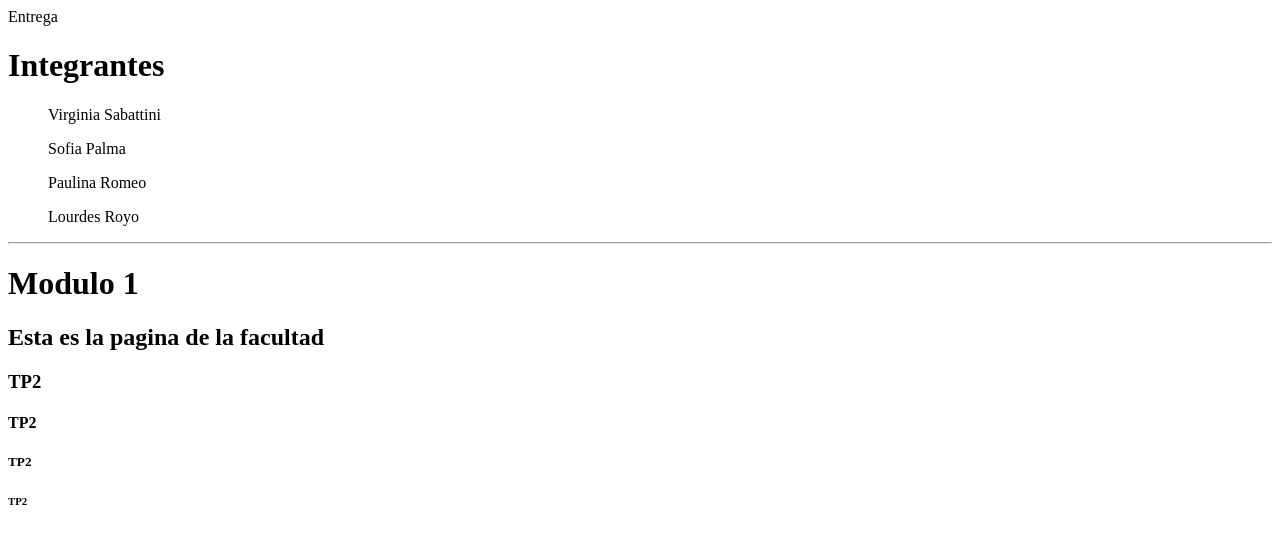
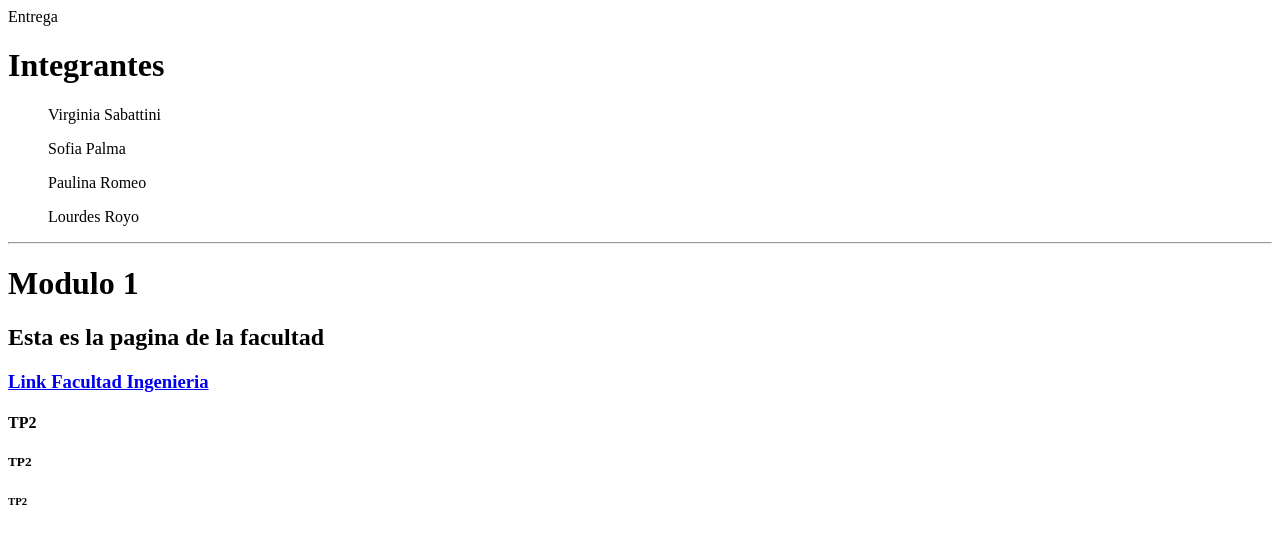
Before and after one commit to vslp2022/Entregas, a plain HTML site: page index.html in a window 1280 px wide. Drawn offline with Linux system fonts and the light colour scheme.

Commit message:
Update index.html

```diff
--- a/index.html
+++ b/index.html
@@ -22,7 +22,7 @@ Modulo 1
 Esta es la pagina de la facultad
 </h2>
 <h3>
-TP2
+  <a href="https://ingenieria.uncuyo.edu.ar/"> Link Facultad Ingenieria </a>
 </h3>
 <h4>
 TP2
```
